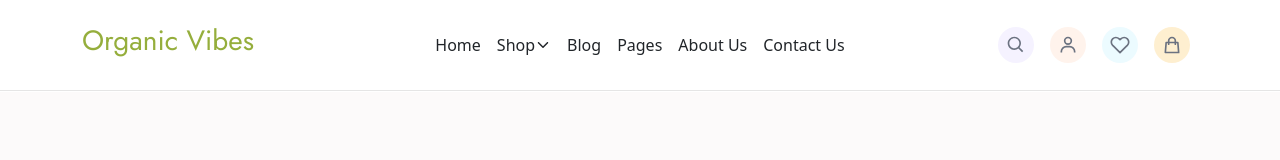
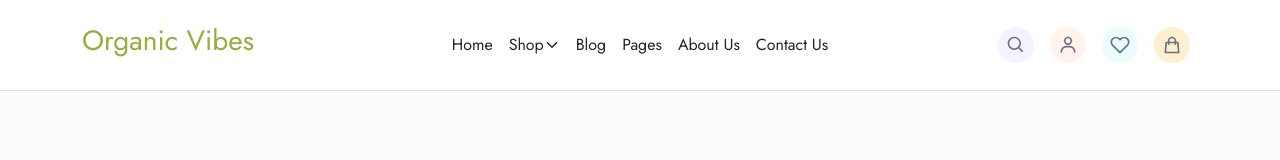
Before and after one commit to shkwahab/orangicvibes, a React (Create React App) app: page / in a window 1280 px wide. Shown: the top 160 px of the page. Built offline with nearby package versions, Linux system fonts and the light colour scheme; a web font is replaced by a local one.

Commit message:
jumbotron2

```diff
--- a/src/App.css
+++ b/src/App.css
@@ -62,3 +62,10 @@ li.active{
 .kXteup{
     @apply bg-transparent;
 }
+button#hoverbtn{
+    @apply hover:text-[#95AE3C] px-8 hover:bg-white transition-all duration-500 !important;
+}
+
+button#btnhover2{
+    @apply hover:bg-transparent border-2 px-8 border-white hover:text-white !important;
+}
--- a/src/components/Header.js
+++ b/src/components/Header.js
@@ -58,10 +58,10 @@ const Navbar = (props) => {
                         </div>
                         <div className="col-lg-6  ">
                             <ul className="nav justify-center">
-                                <li className=" hover:text-[#95AE3C] cursor-pointer py-4 nav-item mx-2">{props.category1}</li>
-                                <div onMouseEnter={ShopSlider} className="hover:text-[#95AE3C] py-4 cursor-pointer  mx-2">
+                                <li className=" hover:text-[#95AE3C] font-Jost cursor-pointer py-4 nav-item mx-2">{props.category1}</li>
+                                <div onMouseEnter={ShopSlider} className="hover:text-[#95AE3C] py-4 cursor-pointer font-Jost  mx-2">
                                     <div className="flex items-center cursor-pointer">
-                                        <li className=" ">{props.category2}</li>
+                                        <li className="font-Jost ">{props.category2}</li>
                                         <IoIosArrowDown />
                                     </div>
                                 </div>
@@ -133,10 +133,10 @@ const Navbar = (props) => {
                                     </div>
                                     </div>
                                 </div>
-                                <li className="  hover:text-[#95AE3C] cursor-pointer py-4 nav-item mx-2">{props.category3}</li>
-                                <li className="  hover:text-[#95AE3C] cursor-pointer py-4 nav-item mx-2">{props.category4}</li>
-                                <li className="  hover:text-[#95AE3C] cursor-pointer py-4 nav-item mx-2">{props.category5}</li>
-                                <li className="  hover:text-[#95AE3C] cursor-pointer py-4 nav-item mx-2">{props.category6}</li>
+                                <li className="  hover:text-[#95AE3C] font-Jost cursor-pointer py-4 nav-item mx-2">{props.category3}</li>
+                                <li className="  hover:text-[#95AE3C] font-Jost cursor-pointer py-4 nav-item mx-2">{props.category4}</li>
+                                <li className="  hover:text-[#95AE3C] font-Jost cursor-pointer py-4 nav-item mx-2">{props.category5}</li>
+                                <li className="  hover:text-[#95AE3C] font-Jost cursor-pointer py-4 nav-item mx-2">{props.category6}</li>
                             </ul>
                         </div>
                         <div className="col-lg-3 py-4  flex justify-end ">
--- a/src/components/JumbotronSecond.js
+++ b/src/components/JumbotronSecond.js
@@ -4,7 +4,7 @@ const JumbotronSecond = () => {
   return (
     <>
       <div className=" bg-jumbotron bg-center h-[700px] bg-no-repeat">
-        <div className="mx-20 py-40  ">
+        <div className="mx-20 py-32  ">
           <h6 className='  font-Schoolbell text-lg text-white'>
             ~ Deals Of The Day ~
           </h6>
@@ -47,8 +47,14 @@ const JumbotronSecond = () => {
                 <div className="mt-3 mx-1  font-thin text-gray-200 font-Jost uppercase text-sm">
                   SECOND
                 </div>
+              </div>
 
-              </div>
+              <button id="btnhover2" className="    p-[12px] uppercase font-semibold px-3 text-sm bg-white  text-[#95AE3C] transition-all duration-300  rounded-full ">
+                Shop Now
+              </button>
+              <button id="hoverbtn" className="mx-4 text-white border-2 p-[12px] uppercase font-semibold px-3 text-sm rounded-full border-white ">
+               View Menu
+              </button>
             </div>
           </div>
         </div>
```
Also changed, not shown: public/1326457.jpg (added).
